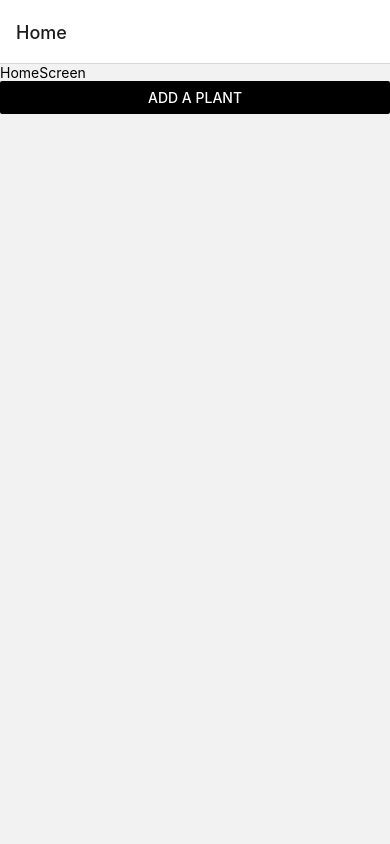
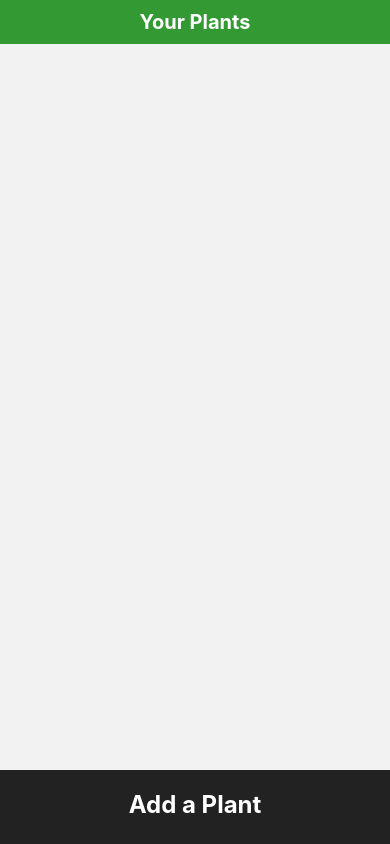
Before and after one commit to chris-ac-malone/PlantSchedule, a React Native app: screen / in a window 390 px wide. Built offline with nearby package versions, Linux system fonts and the light colour scheme.

Commit message:
Cleaned up the json functionality a bit. Changed all Plant2 references to Plant and removed the plants.js map file. Removed default header and status bar and made basic custom one.

```diff
--- a/App.js
+++ b/App.js
@@ -7,7 +7,7 @@ const Stack = createNativeStackNavigator();
 export default function App() {
   return (
     <NavigationContainer>
-      <Stack.Navigator>
+      <Stack.Navigator screenOptions={{headerShown: false}}>
         <Stack.Screen
         name="Home"
         component={HomeScreen}
--- a/src/data/plants.js
+++ /dev/null
@@ -1,27 +0,0 @@
-export const plantData =
-    [{
-        id: "chinesemoneytree",
-        commonName: "Chinese Money Tree",
-        scientificName: "Pilea peperomioides",
-        image: require('../../assets/plants/chinesemoneytree.jpg')
-
-    },
-    {
-        id: "marblequeenpothos",
-        commonName: "Marble Queen Pothos",
-        scientificName: "Epipremnum aureum cultivar",
-        image: require('../../assets/plants/marblequeenpothos.jpg')
-    },
-    {
-        id:"prayerplant",
-        commonName: "Prayer Plant",
-        scientificName: "Maranta leuconeura",
-        image: require('../../assets/plants/prayerplant.jpg')
-    },
-    {
-        id:"motherofmillions",
-        commonName: "Mother of Millions",
-        scientificName: "Kalanchoe daigremontiana",
-        image: require('../../assets/plants/motherofmillions.jpg')
-    }
-    ]
--- a/src/screens/Screens.js
+++ b/src/screens/Screens.js
@@ -1,47 +1,39 @@
 import React, { Component } from 'react';
 import { StyleSheet, Text, View, ScrollView, Image, TouchableOpacity, Button, StatusBar } from 'react-native';
 import { PlantSummary } from '../components/PlantSummary';
-import { plantData } from '../data/plants';
-const plantData2 = require('../data/plants2.json');
+const PlantData = require('../data/plants.json');
 import { imageNames } from '../data/images';
 
-for(var i in plantData2) {
-  console.log(plantData2[i].commonName);
+for(var i in PlantData) {
+  console.log(PlantData[i].commonName);
 }
 
 var plants = [];
 
-for(var i in plantData2) {
+for(var i in PlantData) {
   plants.push(
-    <PlantSummary image={plantData2[i].image} commonName={plantData2[i].commonName} scientificName={plantData2[i].scientificName} />
+    <PlantSummary image={PlantData[i].image} commonName={PlantData[i].commonName} scientificName={PlantData[i].scientificName} />
   )
 }
-
-/*
-plantData.forEach(plant => {
-  plants.push(
-    <PlantSummary image={plant.image} commonName={plant.commonName} scientificName={plant.scientificName} />
-  )
-})
-*/
 
 export const HomeScreen = ({ navigation }) => {
     return (
         <View style={styles.homescreen}>
-            <Text>HomeScreen</Text>
-            <Button
+          <View style={styles.header}><Text style={styles.headerText}>Your Plants</Text></View>
+            <View style={styles.homepageContent}></View>
+            <TouchableOpacity
                 style={ styles.addplantsbutton }
                 onPress={() => navigation.navigate('All Plants')}
                 title="Add a Plant"
                 color="black"
-            />
+            ><Text style={ styles.addplantsbuttontext }>Add a Plant</Text></TouchableOpacity>
         </View>
     )
 }
 export const AllPlants = ({ navigation, route }) => {
     return (
       <View style={styles.allplants}>
-      <StatusBar style="auto" />
+        <View style={styles.header}><Text style={styles.headerText}>Select a Plant</Text></View>
         <View />
           <ScrollView style={styles.scrollview}>
             { plants }
@@ -54,8 +46,8 @@ export const PlantInfo = ({ navigation, route }) => {
   return (
     <ScrollView>
     <View style={styles.namesContainer}>
-      <Text style={styles.commonName}>{plantData2[plant].commonName}</Text>
-      <Text style={styles.scientificName}>{plantData2[plant].scientificName}</Text>
+      <Text style={styles.commonName}>{PlantData[plant].commonName}</Text>
+      <Text style={styles.scientificName}>{PlantData[plant].scientificName}</Text>
     </View>
       <View style={styles.plantinfo}>
         <Image
@@ -68,6 +60,17 @@ export const PlantInfo = ({ navigation, route }) => {
 }
 
 const styles = StyleSheet.create({
+    header: {
+      backgroundColor: "#339933",
+      width: "100%"
+    },
+    headerText: {
+      textAlign: "center",
+      padding: 10,
+      color: "white",
+      fontWeight: "bold",
+      fontSize: 20,
+    },
     allplants: {
       flex: 1,
       backgroundColor: '#fff',
@@ -89,12 +92,24 @@ const styles = StyleSheet.create({
     },
     homescreen: {
         flex: 1,
+        display: "flex",
+    },
+    homepageContent: {
+      flex: 1
     },
     plantinfo: {
-      flex: 1
+      flex: 2
     },
     addplantsbutton: {
-        alignSelf: 'flex-end'
+      paddingTop: 20,
+      paddingBottom: 25,
+      backgroundColor: "#222",
+    },
+    addplantsbuttontext: {
+      color: "white",
+      textAlign: "center",
+      fontWeight: "bold",
+      fontSize: 24,
     },
     namesContainer: {
       paddingLeft: 7,
```
Also changed, not shown: src/data/plants.json (renamed from src/data/plants2.json).
